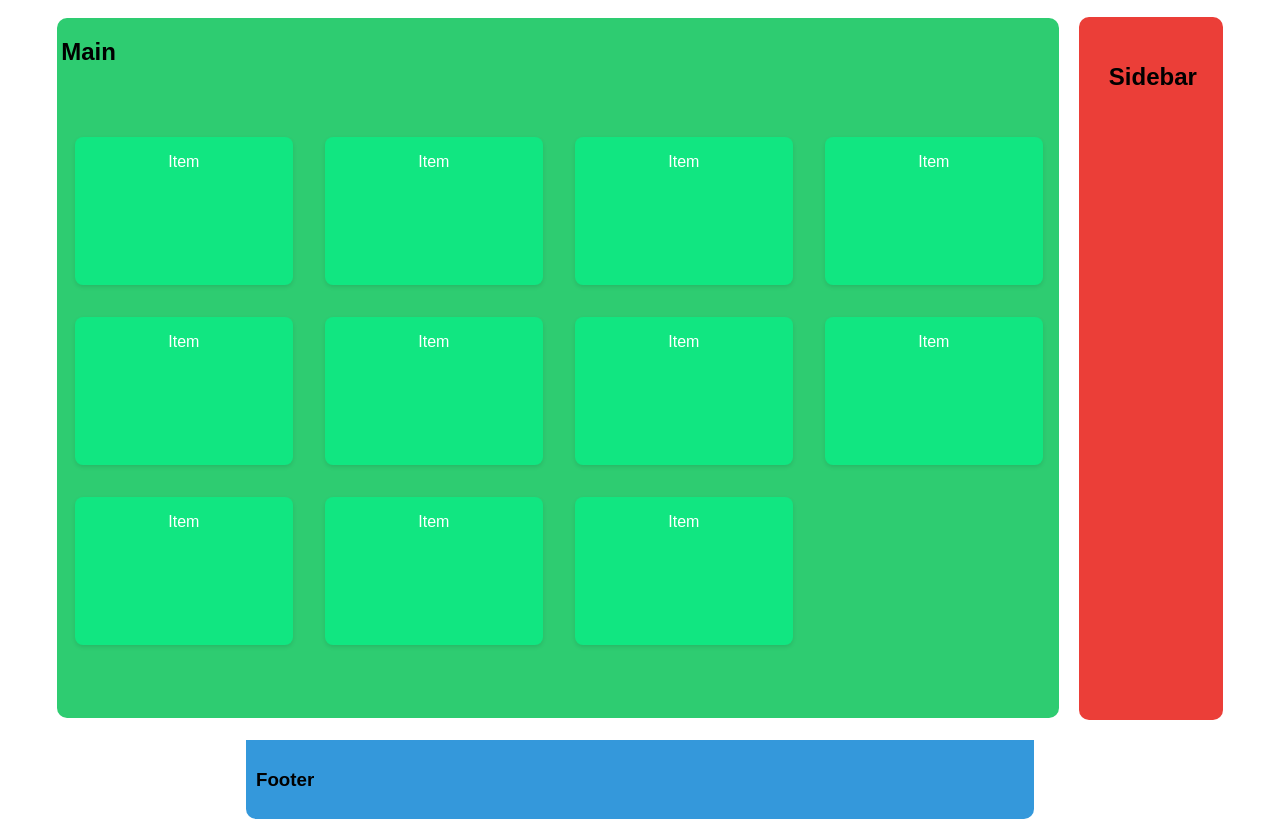
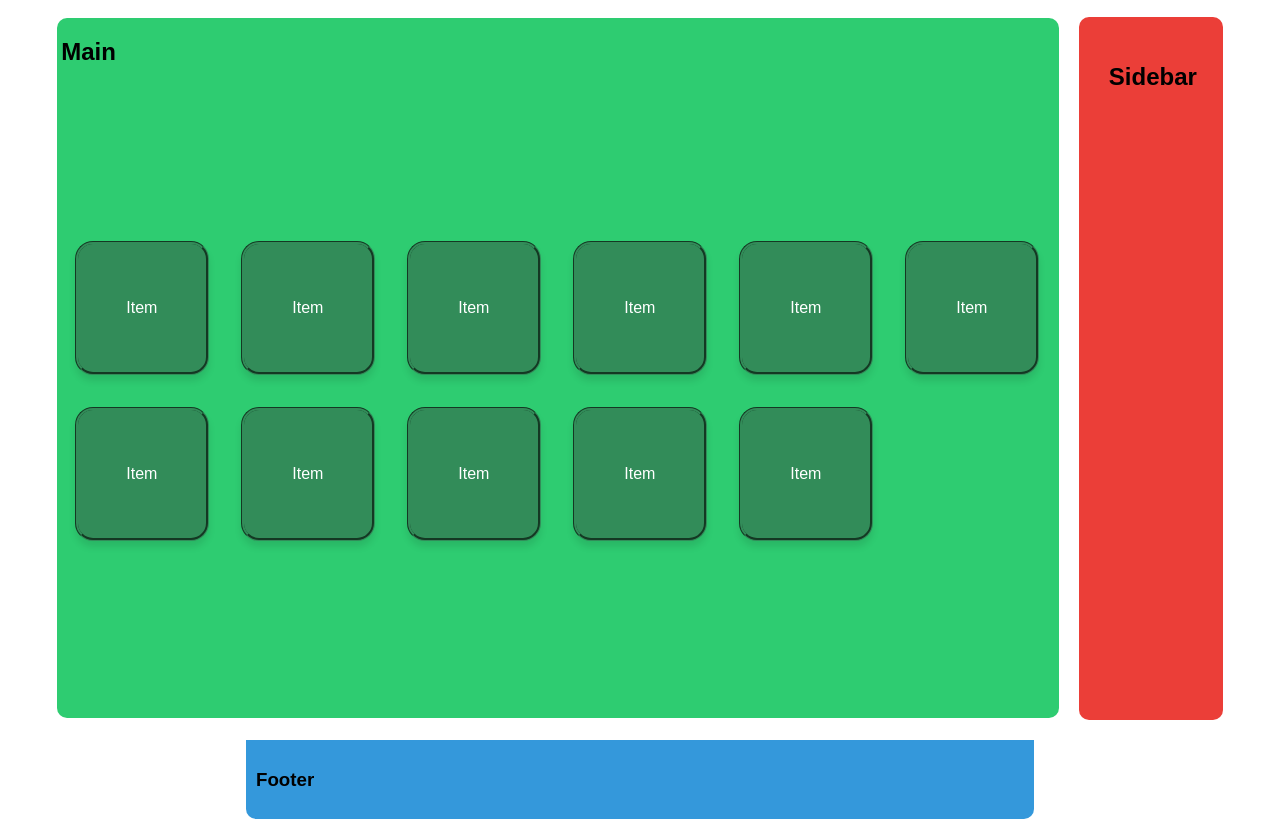
Before and after one commit to karolinaq20/CursoDescodificadas, a plain HTML site: page FlexBox/flexbox.html in a window 1280 px wide. Shown: the part 103-922 px from the top of the page. Drawn offline with Linux system fonts and the light colour scheme.

Commit message:
Atualização

```diff
--- a/FlexBox/style.css
+++ b/FlexBox/style.css
@@ -48,16 +48,25 @@ main {
 }
 
 .item {
-    width: calc(25% - 4rem);
+    width: 6rem;
     margin: 1rem;
     padding: 1rem;
-    background-color: #11e681;
+    background-color: #328C59;
     color: white;
     text-align: center;
-    border-radius: 0.5rem;
-    box-shadow: 0 2px 4px rgba(0, 0, 0, 0.1);
+    border-radius: 18px;
+    box-shadow: 0 6px 7px rgba(0, 0, 0, 0.1);
     align-self: center;
-    height: 116px;
+    height: 6rem;
+    border: solid 3px;
+    border-style: groove;
+    border-color: #328C59;
+    display: flex;
+    align-items: center;
+    justify-content: space-around;
+    align-content: space-between;
+    flex-wrap: nowrap;
+    flex-direction: column;
 }
 
 aside {
```
